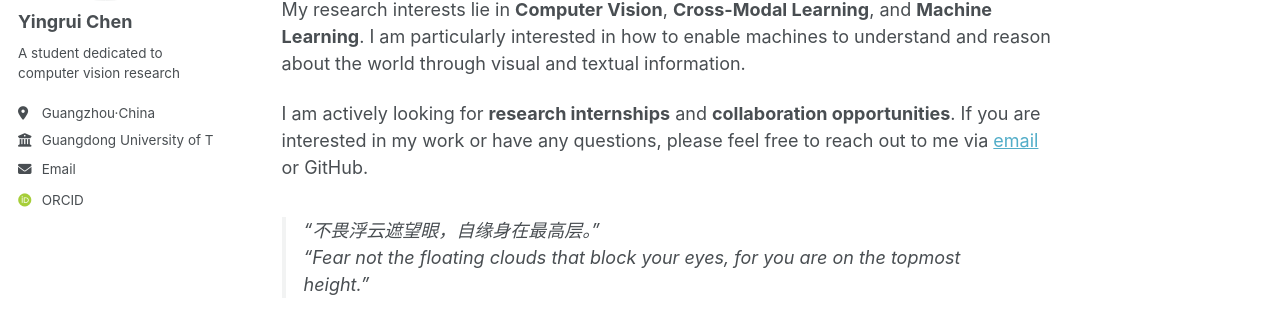
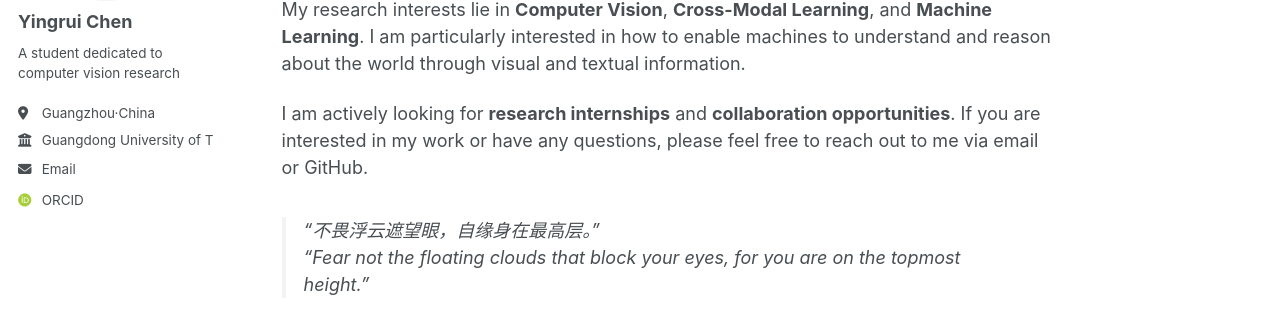
Before and after one commit to yruichen/yrhome, a Jekyll site: the page built from _pages/about.md, in a window 1280 px wide and 900 px high. Shown: the part 273-596 px from the top of the window. Built offline with Jekyll 4.4.1, drawn with Linux system fonts in a browser that asks for light colours; some web fonts are replaced; a script bundle is joined from its source files by our own code; library files that are not in the unit come from our copies; part of the change alters nothing that is shown.

```diff
--- a/_pages/about.md
+++ b/_pages/about.md
@@ -15,7 +15,7 @@ I am currently a second-year undergraduate student (Sophomore) at **[Guangdong U
 
 My research interests lie in **Computer Vision**, **Cross-Modal Learning**, and **Machine Learning**. I am particularly interested in how to enable machines to understand and reason about the world through visual and textual information.
 
-I am actively looking for **research internships** and **collaboration opportunities**. If you are interested in my work or have any questions, please feel free to reach out to me via [email](chenyingrui@mails.gdut.edu.cn) or GitHub.
+I am actively looking for **research internships** and **collaboration opportunities**. If you are interested in my work or have any questions, please feel free to reach out to me via email or GitHub.
 
 > *"不畏浮云遮望眼，自缘身在最高层。"*
 > *"Fear not the floating clouds that block your eyes, for you are on the topmost height."*
```
